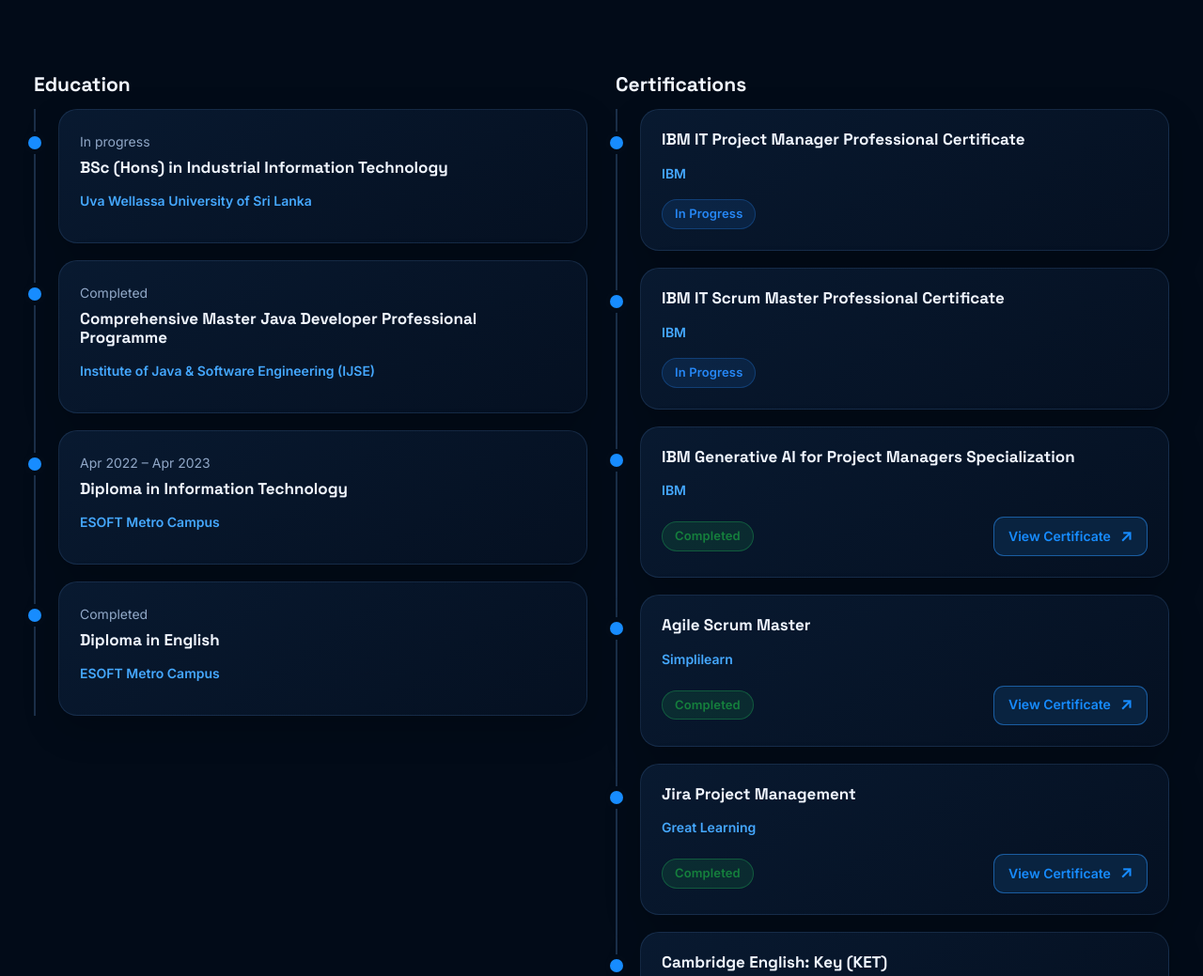
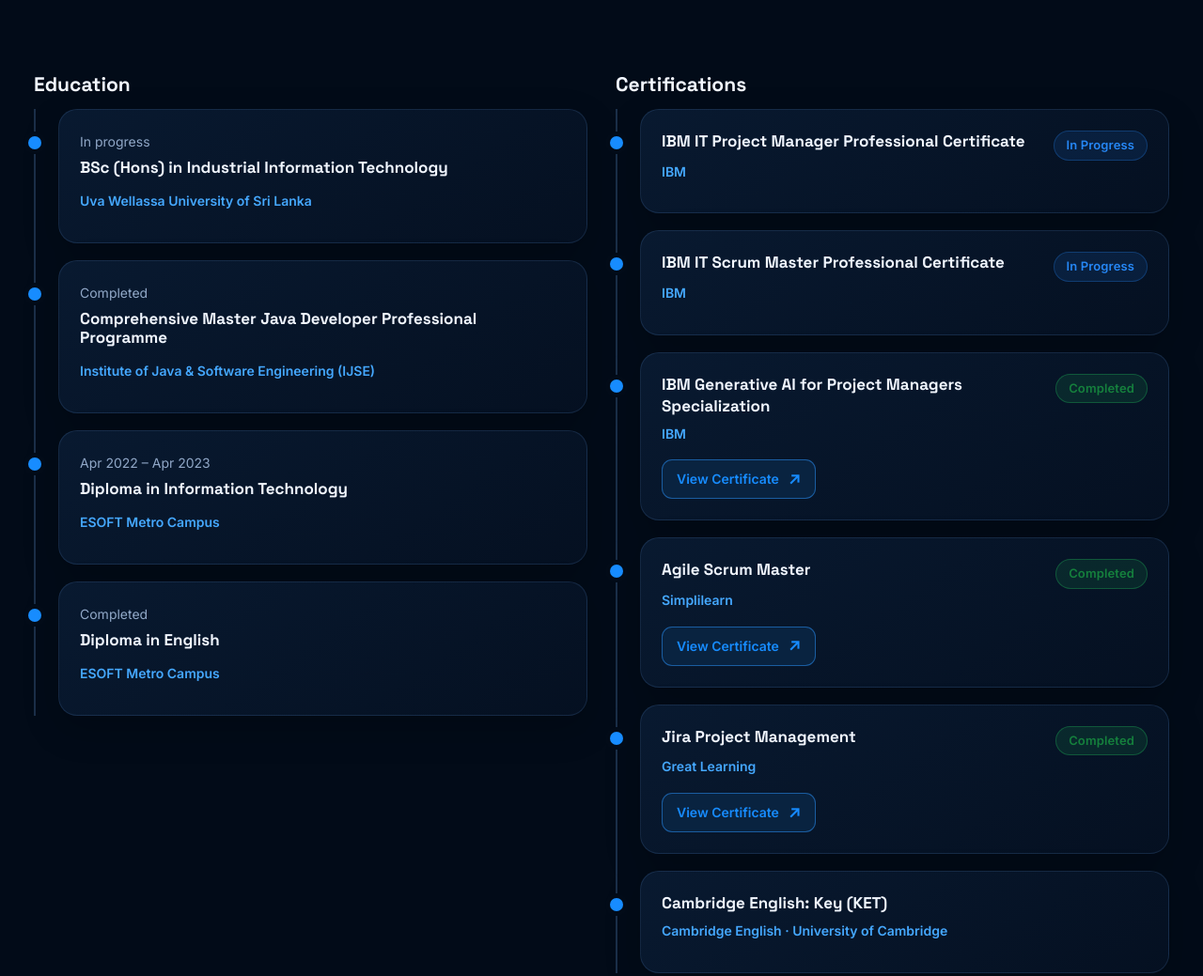
Before and after one commit to Dhananjith1/portfolio, a plain HTML site: page index.html in a window 1280 px wide. Shown: the part 5620-6659 px from the top of the page at 94% size. Drawn offline with Linux system fonts and the light colour scheme.

Commit message:
Move certification status badge onto title row

```diff
--- a/index.html
+++ b/index.html
@@ -596,11 +596,28 @@ body{font-size:18px;line-height:1.7}
 </style>
 <style id="certificate-card-polish">
 /* Clear, separated status and certificate action on certification cards */
+#ce .cert-heading{
+  display:flex;
+  align-items:flex-start;
+  justify-content:space-between;
+  gap:12px;
+  width:100%;
+}
+#ce .cert-heading h3{
+  flex:1 1 auto;
+  min-width:0;
+  margin:0 0 6px;
+  line-height:1.35;
+}
+#ce .cert-heading .cert-status{
+  flex:0 0 auto;
+  margin:0;
+}
 #ce .cert-actions{
   display:flex;
   flex-direction:row;
   align-items:center;
-  justify-content:space-between;
+  justify-content:flex-start;
   gap:10px;
   width:100%;
   margin-top:16px;
@@ -666,8 +683,10 @@ body{font-size:18px;line-height:1.7}
   outline-offset:3px;
 }
 @media(max-width:380px){
+  #ce .cert-heading{gap:7px}
+  #ce .cert-heading h3{font-size:16px!important}
+  #ce .cert-heading .cert-status{padding:5px 8px;font-size:11.5px}
   #ce .cert-actions{gap:6px}
-  #ce .cert-status{padding:5px 9px;font-size:12px}
   #ce .cert-link{min-height:38px;padding:8px 10px;font-size:12.5px;gap:6px}
 }
 </style>
@@ -1080,7 +1099,7 @@ $("#ex").innerHTML=D.exp.map((s,i)=>`<div class="card">${ctl("exp",i)}<div class
 $("#pj").innerHTML=D.proj.map((s,i)=>`<div class="card">${ctl("proj",i)}${cover(s,i)}<span class="bdg ${/campus|independent/i.test(s.tag)?"real":"sim"}">${/independent/i.test(s.tag)?"● Published independent project":/campus/i.test(s.tag)?"● Real project (Campus)":"◌ Simulation"}</span><h3>${E(s.title)}</h3><span class="tag">${E(s.tag)}</span>${ul(s.desc)}${s.highlight?`<div class="hl">★ ${E(s.highlight)}${!/campus|independent/i.test(s.tag)&&!/simulat/i.test(s.highlight)?' <em class="sm">· simulated result</em>':""}</div>`:""}${s.link?`<a class="lk" target="_blank" rel="noopener noreferrer" href="${E(s.link)}">${E(s.linkLabel||"Case Study")} ↗</a>`:""}</div>`).join("");
 $("#ld").innerHTML=D.lead.map((s,i)=>`<div class="card">${ctl("lead",i)}<div class="per">${E(s.period)}</div><h3>${E(s.role)}</h3><span class="tag">${E(s.org)}</span>${ul(s.bullets)}</div>`).join("");
 $("#ed").innerHTML=D.edu.map((s,i)=>`<div class="card">${ctl("edu",i)}<div class="per">${E(s.period)}</div><h3 style="font-size:17px">${E(s.title)}</h3><span class="tag">${E(s.org)}</span></div>`).join("");
-$("#ce").innerHTML=D.cert.map((s,i)=>`<div class="card">${ctl("cert",i)}<h3 style="font-size:17px">${E(s.title)}</h3><span class="tag">${E(s.org)}</span>${s.status||s.link?`<div class="cert-actions">${s.status?`<span class="cert-status ${s.status==="Completed"?"completed":"in-progress"}">${E(s.status)}</span>`:""}${s.link?`<a class="cert-link" href="${E(s.link)}" target="_blank" rel="noopener noreferrer">View Certificate <span aria-hidden="true">↗</span></a>`:""}</div>`:""}</div>`).join("");}
+$("#ce").innerHTML=D.cert.map((s,i)=>`<div class="card">${ctl("cert",i)}<div class="cert-heading"><h3 style="font-size:17px">${E(s.title)}</h3>${s.status?`<span class="cert-status ${s.status==="Completed"?"completed":"in-progress"}">${E(s.status)}</span>`:""}</div><span class="tag">${E(s.org)}</span>${s.link?`<div class="cert-actions"><a class="cert-link" href="${E(s.link)}" target="_blank" rel="noopener noreferrer">View Certificate <span aria-hidden="true">↗</span></a></div>`:""}</div>`).join("");}
 function openF(k,i){const f=SC[k],o=i<0?{}:D[k][i];
 $("#fm").innerHTML=`<h3>${i<0?"Add":"Edit"} item</h3>`+f.map(([n,t])=>{let v=o[n]==null?(t=="l"||t=="a"?[]:""):o[n];if(Array.isArray(v))v=v.join(t=="l"?", ":"\n");
 const lb=LB[n]||n[0].toUpperCase()+n.slice(1);
```
